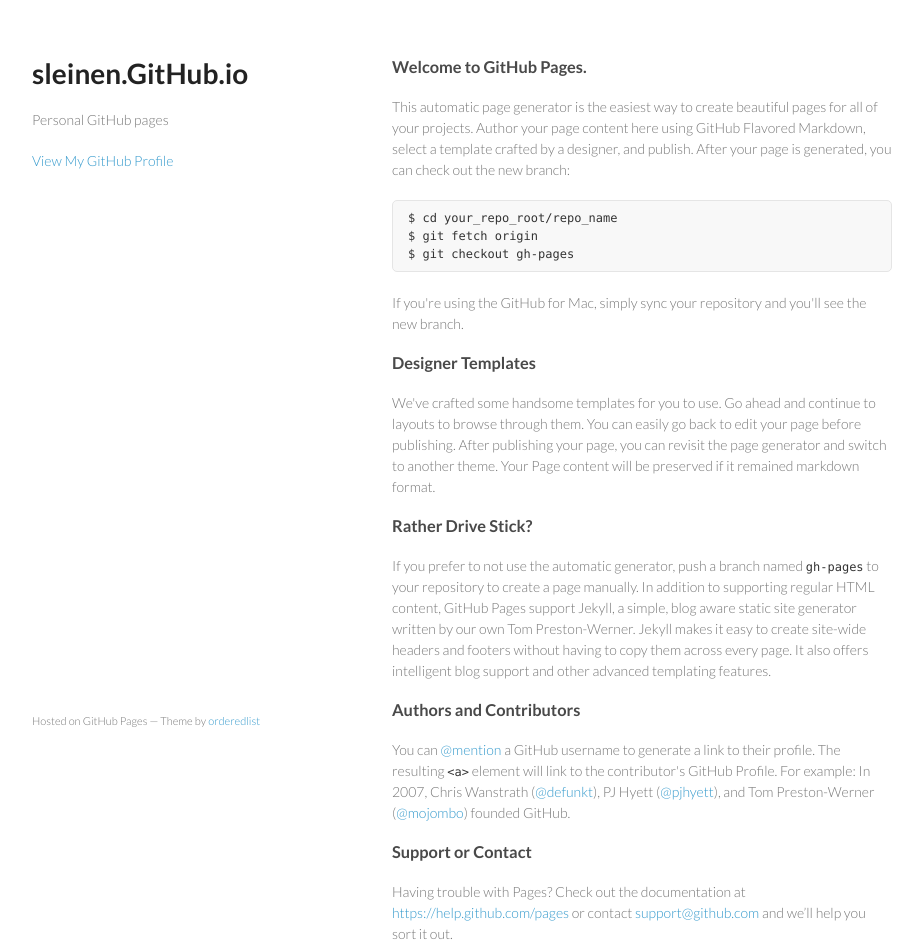
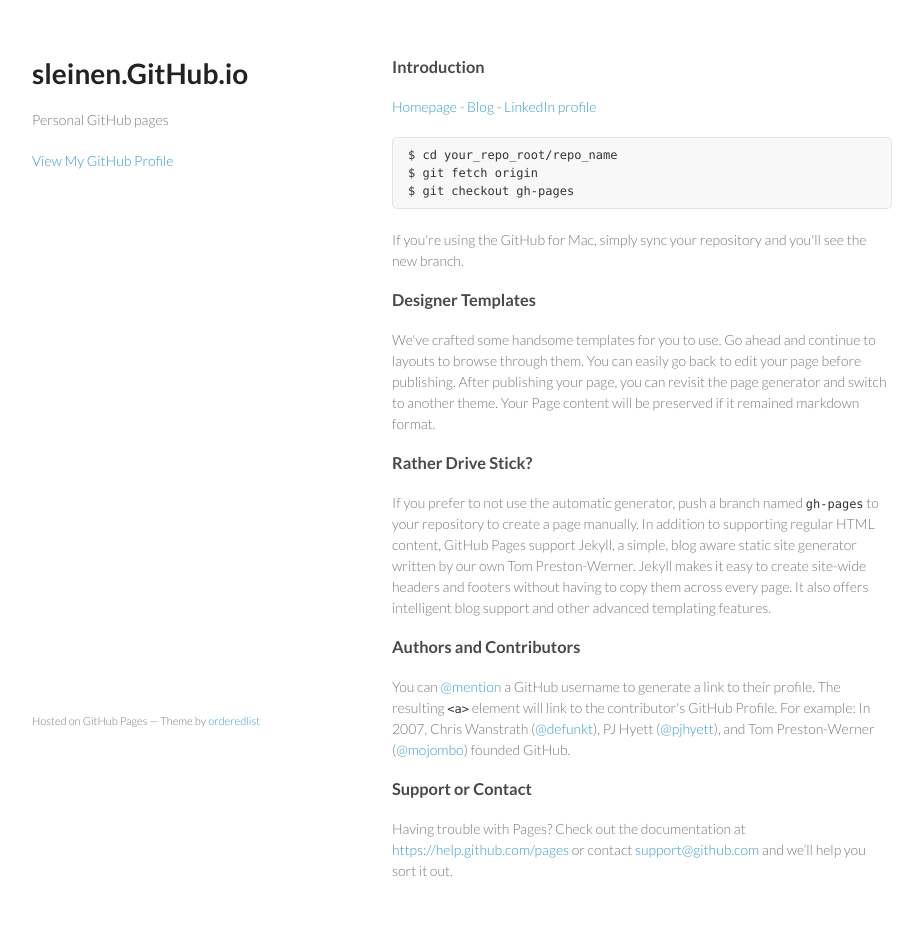
Before and after one commit to sleinen/sleinen.github.io, a plain HTML site: page index.html in a window 1280 px wide. Shown: the whole page, without its empty margins (178-1101 px from the left). Drawn offline with Linux system fonts and the light colour scheme.

Commit message:
Replaced with minimalistic personal page

```diff
--- a/index.html
+++ b/index.html
@@ -24,9 +24,11 @@
       </header>
       <section>
         <h3>
-<a id="welcome-to-github-pages" class="anchor" href="#welcome-to-github-pages" aria-hidden="true"><span class="octicon octicon-link"></span></a>Welcome to GitHub Pages.</h3>
+<a id="introduction" class="anchor" href="#introduction" aria-hidden="true"><span class="octicon octicon-link"></span></a>Introduction</h3>
 
-<p>This automatic page generator is the easiest way to create beautiful pages for all of your projects. Author your page content here using GitHub Flavored Markdown, select a template crafted by a designer, and publish. After your page is generated, you can check out the new branch:</p>
+<p><a href="http://simon.leinen.ch/">Homepage</a>
+  - <a href="http://blog.simon.leinen.ch/">Blog</a>
+  - <a href="https://ch.linkedin.com/in/simonleinen">LinkedIn&nbsp;profile</a> </p>
 
 <pre><code>$ cd your_repo_root/repo_name
 $ git fetch origin
```
